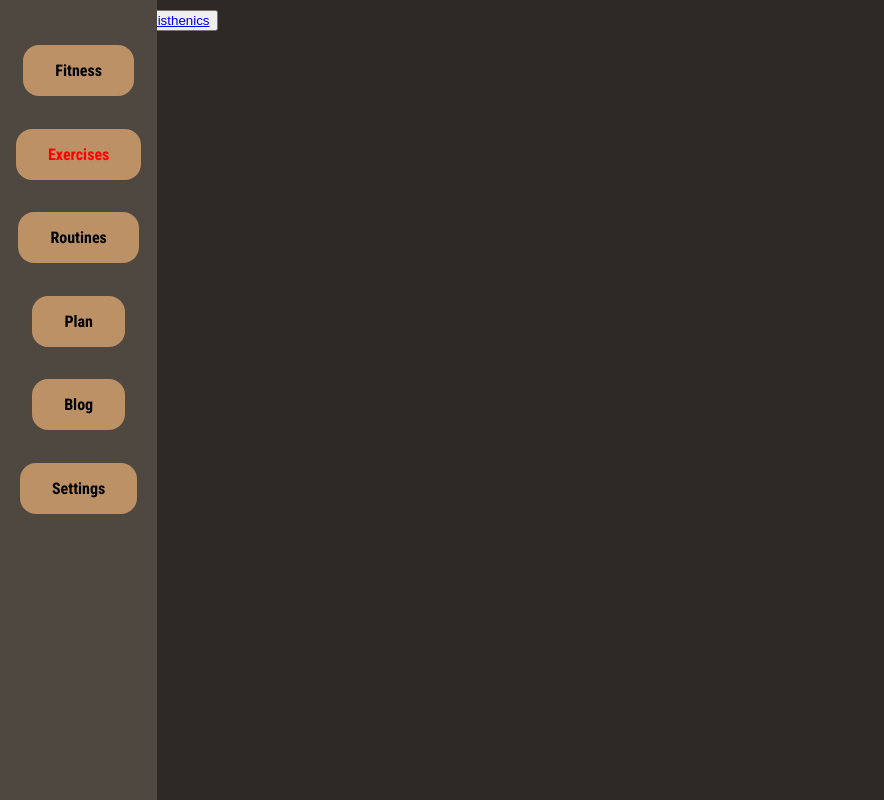
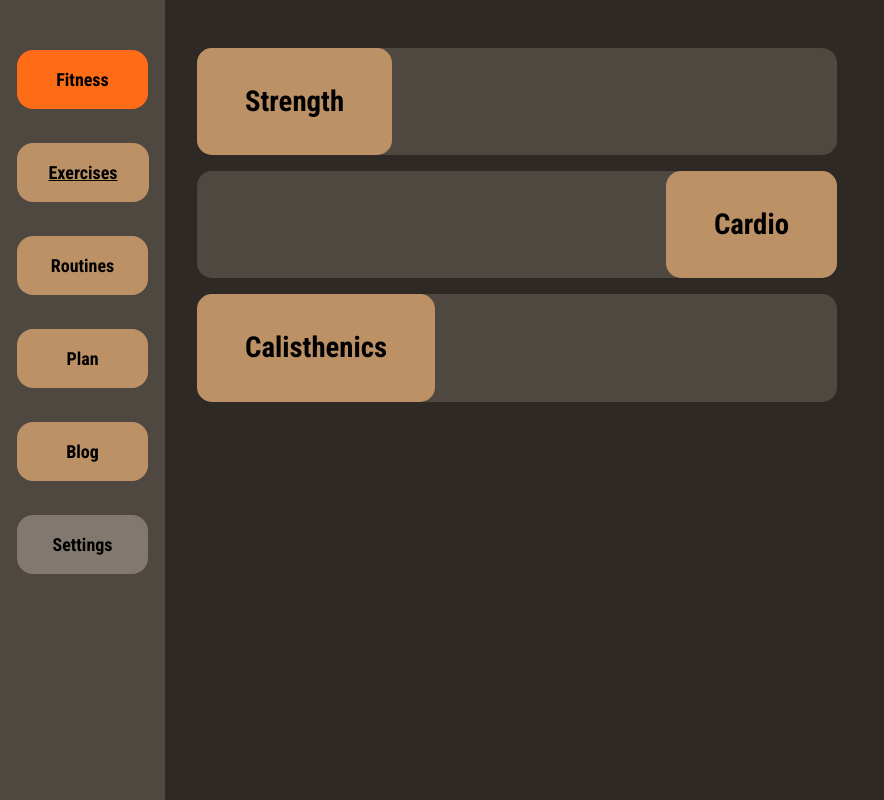
Before and after one commit to HaraldWikborg/FitnessApp, a React (Vite) app: page /exercises in a window 1280 px wide. Shown: the whole page, without its empty margins (0-884 px from the left). Built offline with nearby package versions, Linux system fonts and the light colour scheme.

Commit message:
Continued stiling the application mainly the navbar

```diff
--- a/src/App.css
+++ b/src/App.css
@@ -1,3 +1,7 @@
 .App {
     display: flex;
+    flex-direction: row;
 }
+.content {
+    margin: 2rem;
+}
--- a/src/App.jsx
+++ b/src/App.jsx
@@ -9,13 +9,14 @@ import Plan from './components/plan/Plan';
 import Blog from './components/blog/Blog';
 import Settings from './components/settings/Settings';
 import NotFound from './components/notFound/notFound';
-import Exercise from './components/exercise/exercises';
+import Exercise from './components/exercise/Exercise';
 
 function App() {
 
   return (
     <div className='App'>
     <Nav />
+    <div className='content'>
     <Routes>
       <Route path='/' element={<Home />}/>
       <Route path='/exercises' >
@@ -30,6 +31,7 @@ function App() {
       <Route path='*' element={<NotFound />}/>
     </Routes>
     </div>
+    </div>
   )
 }
 
--- a/src/components/exercises/Exercises.css
+++ b/src/components/exercises/Exercises.css
@@ -0,0 +1,33 @@
+.Exercises {
+    display: flex;
+    flex-direction: column;
+    justify-content: space-between;
+}
+
+.optionTab {
+    margin-top: 1rem;
+    width: 50vw;
+    background-color: #4F4841;
+    display: flex;
+    border-radius: 15px;
+
+}
+.optionTab:nth-child(2){
+    flex-direction: row-reverse;
+}
+
+.option {
+    border-radius: 15px;
+    text-decoration: none;
+    padding: 2rem 3rem;
+    background-color: #BD9166;
+    font-size: 1.8rem;
+    font-weight: bold;
+    color: black;
+
+}
+
+.option:hover {
+    text-decoration: underline;
+
+}
--- a/src/components/exercises/Exercises.jsx
+++ b/src/components/exercises/Exercises.jsx
@@ -3,12 +3,11 @@ import ExercisesList from '../exercisesList/ExercisesList';
 import { Link } from 'react-router-dom';
 
 function Exercises () {
-    let type = null;
     return (
         <div className='Exercises'>
-                <button className='option'><Link to='/exercises/list' state='Strength'>Strength</Link></button>
-                <button className='option'><Link to='/exercises/list'state='Cardio'>Cardio</Link></button>
-                <button className='option'><Link to='/exercises/list' state='Calisthenics'>Calisthenics</Link></button>
+                <div className='optionTab'><Link to='/exercises/list' className='option' state='Strength'>Strength</Link></div>
+                <div className='optionTab'><Link to='/exercises/list' className='option' state='Cardio'>Cardio</Link></div>
+                <div className='optionTab'><Link to='/exercises/list' className='option' state='Calisthenics'>Calisthenics</Link></div>
         </div>
     )
 }
--- a/src/components/home/home.jsx
+++ b/src/components/home/home.jsx
@@ -4,10 +4,10 @@ function Home () {
     const userName = 'Username';
 
     return (
-        <>
+        <div className='home'>
             <h1>Welcome {userName}!</h1>
 
-        </>
+        </div>
     )
 }
 
--- a/src/components/nav/Nav.css
+++ b/src/components/nav/Nav.css
@@ -1,36 +1,49 @@
 
 .Nav {
-    margin-right: 3rem;
     background-color: #4F4841;
     height: 100vh;
-    position: absolute;
-    left: 0px;
-    top: 0px;
+
 }
 ul {
+    padding: 0px;
+    margin-top: 2rem;
     list-style: none;
     display: flex;
     flex-direction: column;
+    height: 70vh;
     justify-content: space-evenly;
-    height: 70vh;
     align-items: center;
 }
-ul, li {
-    margin: 0px;
-    padding: 0px;
+li {
+    margin: 1rem;
+    display: flex;
+    width: 80%;
 }
+
 .navLink {
     background-color: #BD9166;
     padding: 1rem 2rem;
-    margin: 1rem;
     border-radius: 1rem;
     font-weight: bold;
     color: black;
     text-decoration: none;
+    width: 100%;
+    text-align: center;
+    font-size: large;
+    transition: background-color 0.3s ease;
+
 }
-a {
-    width: 100%;
+.navLink:hover {
+    background-color: gray;
 }
 .active {
-    color: red;
+    text-decoration: underline;
 }
+
+.homeNav {
+    background-color: #FF6C17;
+}
+
+.settingsNav {
+    background-color: #82786F;
+}
--- a/src/components/nav/Nav.jsx
+++ b/src/components/nav/Nav.jsx
@@ -7,9 +7,9 @@ function Nav() {
         <div className='Nav'>
             <ul>
                 <li>
-                    <NavLink to="/" className='navLink'>Fitness</NavLink>
+                    <NavLink to="/" className='navLink homeNav'>Fitness</NavLink>
                 </li>
-                <li>
+                <li className='listElement'>
                     <NavLink end to="/exercises" className='navLink'>Exercises</NavLink>
                 </li>
                 <li>
@@ -22,7 +22,7 @@ function Nav() {
                     <NavLink to="/blog" className='navLink'>Blog</NavLink>
                 </li>
                 <li>
-                    <NavLink to="/settings" className='navLink'>Settings</NavLink>
+                    <NavLink to="/settings" className='navLink settingsNav'>Settings</NavLink>
                 </li>
             </ul>
         </div>
--- a/src/index.css
+++ b/src/index.css
@@ -16,3 +16,8 @@
   -webkit-font-smoothing: antialiased;
   -moz-osx-font-smoothing: grayscale;
 }
+
+body {
+  margin: 0px;
+  padding: 0px;
+}
```
Also changed, not shown: src/components/exercise/Exercise.jsx (renamed from src/components/exercise/Exercises.jsx).
